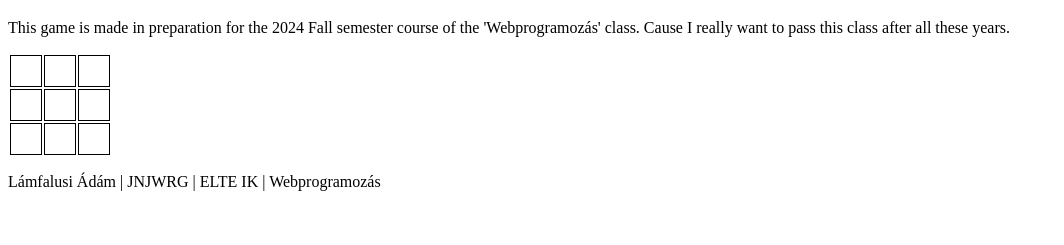
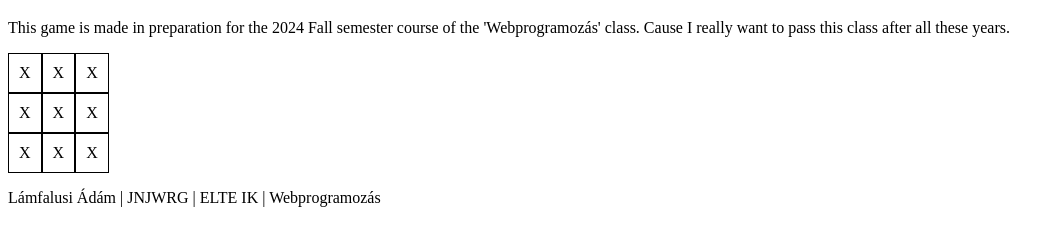
Before and after one commit to Falesz/Tic-Tac-Toe-with-JS, a plain HTML site: page index.html in a window 1280 px wide. Shown: the part 61-306 px from the top of the page, without its empty margins (0-1064 px from the left). Drawn offline with Linux system fonts and the light colour scheme.

Commit message:
Removed spacing from between table cells

```diff
--- a/script.js
+++ b/script.js
@@ -2,9 +2,9 @@
 const gameTable = document.getElementById("gameTable")
 
 function initTable() {
-    gameTable.innerHTML += "<tr><td></td><td></td><td></td></tr>";
-    gameTable.innerHTML += "<tr><td></td><td></td><td></td></tr>";
-    gameTable.innerHTML += "<tr><td></td><td></td><td></td></tr>";
+    gameTable.innerHTML += "<tr><td>X</td><td>X</td><td>X</td></tr>";
+    gameTable.innerHTML += "<tr><td>X</td><td>X</td><td>X</td></tr>";
+    gameTable.innerHTML += "<tr><td>X</td><td>X</td><td>X</td></tr>";
 
     // useful stuff:
     // gameTable.rows.length
--- a/style.css
+++ b/style.css
@@ -2,5 +2,9 @@
 
 td {
     border: 1px solid black;
-    padding: 15px;
+    padding: 10px;
 }
+
+table {
+    border-spacing: 0;
+}
```
